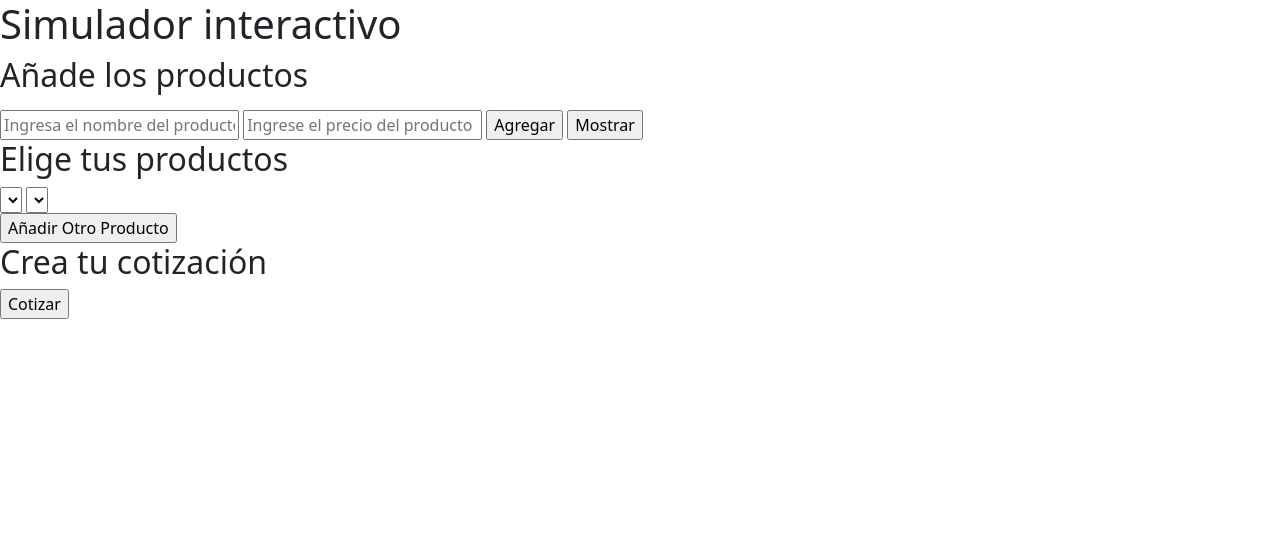
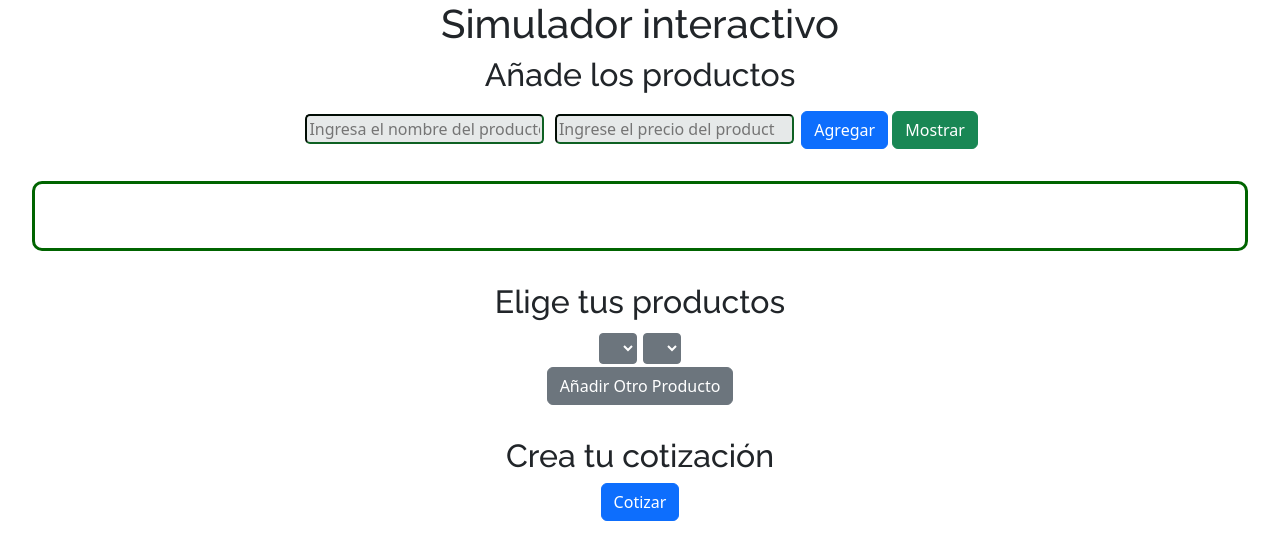
Before and after one commit to KevDev01/Javascript-desaf-os, a website: page index.html in a window 1280 px wide. Drawn offline with nearby package versions, Linux system fonts and the light colour scheme.

Commit message:
Incorporar evento

```diff
--- a/index.html
+++ b/index.html
@@ -5,6 +5,10 @@
     <meta charset="UTF-8">
     <meta http-equiv="X-UA-Compatible" content="IE=edge">
     <meta name="viewport" content="width=device-width, initial-scale=1.0">
+    <link rel="stylesheet" href="styles.css">
+    <style>
+        @import url('https://fonts.googleapis.com/css2?family=Raleway:ital,wght@0,100;0,200;0,300;0,400;0,500;0,600;0,700;0,800;0,900;1,100;1,200;1,300;1,400;1,500;1,600;1,700;1,800;1,900&display=swap');
+    </style>
     <!-- CSS only -->
     <link href="https://cdn.jsdelivr.net/npm/bootstrap@5.2.1/dist/css/bootstrap.min.css" rel="stylesheet"
         integrity="sha384-iYQeCzEYFbKjA/T2uDLTpkwGzCiq6soy8tYaI1GyVh/UjpbCx/TYkiZhlZB6+fzT" crossorigin="anonymous">
@@ -15,21 +19,30 @@
     <h1>Simulador interactivo</h1>
     <h2>Añade los productos</h2>
     <p id="Añade tus productos"></p>
-    <input type="text" id="nombre" placeholder="Ingresa el nombre del producto">
-    <input type="text" id="precio" placeholder="Ingrese el precio del producto">
-    <input type="button" id="btnAgregarProducto" value="Agregar" onclick="agregarProducto()"></input>
-    <input type="button" id="btnMostrarProductos" value="Mostrar" onclick="mostrarProductos()"></input>
-    <div id="resultado"></div>
-
+    <div class="añadeProd">
+        <input type="text" id="nombre" class="inputNombre" placeholder="Ingresa el nombre del producto">
+        <input type="number" id="precio" class="inputPrecio" placeholder="Ingrese el precio del producto">
+        <input type="button" id="btnAgregarProducto" value="Agregar" class="btn btn-primary"
+            onclick="agregarProducto()"></input>
+        <input type="button" id="btnMostrarProductos" value="Mostrar" class="btn btn-success"
+            onclick="mostrarProductos()"></input>
+        <div id="resultado" class="resultado"></div>
+    </div>
 
     <h2>Elige tus productos</h2>
-    <select id="eligeProducto"></select>
-    <select id="eligeCantidad"></select>
-    <div id="prueba"></div>
-    <input type="button" name="btnAñadir" id="btnAñadir" value="Añadir Otro Producto" onclick="añadirOtro()"></input>
+    <div class="drops">
+        <select id="eligeProducto" class="btn btn-secondary btn-sm dropdown-toggle" type="button"
+            data-bs-toggle="dropdown" aria-expanded="false"></select>
+        <select id="eligeCantidad" class="btn btn-secondary btn-sm dropdown-toggle" type="button"
+            data-bs-toggle="dropdown" aria-expanded="false"></select>
+        <div id="newDrops" class="newDrops"></div>
+    </div>
+    <input type="button" name="btnAñadir" id="btnAñadir" class="btn btn-secondary" value="Añadir Otro Producto"
+        onclick="añadirOtro()"></input>
 
     <h2>Crea tu cotización</h2>
-    <input type="button" name="btnCotizar" id="btnCotizar" value="Cotizar" onclick="cotizar()"></input>
+    <input type="button" name="btnCotizar" id="btnCotizar" value="Cotizar" class="btn btn-primary"
+        onclick="cotizar()"></input>
     <div id="cotizacion"></div>
 
     <!-- <table class="table">
@@ -60,7 +73,9 @@
         </tbody>
     </table> -->
 
-    <script src="https://cdn.jsdelivr.net/npm/bootstrap@5.2.1/dist/js/bootstrap.bundle.min.js" integrity="sha384-u1OknCvxWvY5kfmNBILK2hRnQC3Pr17a+RTT6rIHI7NnikvbZlHgTPOOmMi466C8" crossorigin="anonymous"></script>
+    <script src="https://cdn.jsdelivr.net/npm/bootstrap@5.2.1/dist/js/bootstrap.bundle.min.js"
+        integrity="sha384-u1OknCvxWvY5kfmNBILK2hRnQC3Pr17a+RTT6rIHI7NnikvbZlHgTPOOmMi466C8"
+        crossorigin="anonymous"></script>
     <script src="./index.js"></script>
 
 </body>
--- a/index.js
+++ b/index.js
@@ -52,33 +52,34 @@ function mostrarProductos() {
 
 }
 var iterator;
-iterator=1;
+iterator = 1;
 function añadirOtro() {
     var dupproducto;
     var dupcantidad;
-        window['dupproducto'+iterator] = document.createElement('select');
-        window['dupproducto'+iterator].id = 'productodup'+iterator;
-        window['dupcantidad'+iterator] = document.createElement('select');
-        window['dupcantidad'+iterator].id = 'cantidaddup'+iterator;
+    window['dupproducto' + iterator] = document.createElement('select');
+    window['dupproducto' + iterator].id = 'productodup' + iterator;
+    window['dupcantidad' + iterator] = document.createElement('select');
+    window['dupcantidad' + iterator].id = 'cantidaddup' + iterator;
 
     for (const opciones of arrayProductos) {
         var opt = opciones.nombre;
         var el = document.createElement("option");
         el.textContent = opt;
         el.value = opt;
-            window['dupproducto'+iterator].appendChild(el);
+        window['dupproducto' + iterator].appendChild(el);
     }
     for (const cant of arrayCantidad) {
         var cantidad = cant;
         var num = document.createElement("option");
         num.textContent = cantidad;
         num.value = cantidad;
-            window['dupcantidad'+iterator].appendChild(num);
+        window['dupcantidad' + iterator].appendChild(num);
     }
-        //add the element to the form
-        document.getElementById("prueba").appendChild(window['dupproducto'+iterator]);
-        document.getElementById("prueba").appendChild(window['dupcantidad'+iterator]);
+
+    document.getElementById("newDrops").appendChild(window['dupproducto' + iterator]);
+    document.getElementById("newDrops").appendChild(window['dupcantidad' + iterator]);
     iterator++;
+
 }
 
 function cotizar() {
@@ -96,16 +97,14 @@ function cotizar() {
         }
 
     }
-    var div = document.createElement ("div");
-    div.innerHTML = `
-    <p> ${outputProducto}   $${precio}   ${outputCantidad}</p>;
-    `
+    var div = document.createElement("div");
+    div.innerHTML = `<p> ${outputProducto}   $${precio}   ${outputCantidad}</p>;`
     cotizacion.append(div);
-    var subtotal2=0;
+    var subtotal2 = 0;
 
-    for (x=1;x<iterator;x++){
-    var ImpresionProd = document.getElementById('productodup'+x).value;
-    var ImpresionCant = document.getElementById('cantidaddup'+x).value;
+    for (x = 1; x < iterator; x++) {
+        var ImpresionProd = document.getElementById('productodup' + x).value;
+        var ImpresionCant = document.getElementById('cantidaddup' + x).value;
         var producto = arrayProductos[x];
 
         if (ImpresionProd === producto.nombre) {
@@ -115,19 +114,15 @@ function cotizar() {
         }
 
 
-    var div = document.createElement ("div");
-    div.innerHTML = `
-    <p> ${ImpresionProd}   $${precio1}   ${ImpresionCant}</p>;
-    `
+        var div = document.createElement("div");
+        div.innerHTML = `<p> ${ImpresionProd}   $${precio1}   ${ImpresionCant}</p>;`
         cotizacion.append(div);
     }
     var total = (subtotal1 + subtotal2) * 1.16;
-console.log("El total con IVA es: "+total);
-var div = document.createElement ("div");
+    console.log("El total con IVA es: " + total);
+    var div = document.createElement("div");
     div.innerHTML = `
     <p> El total con Iva es: $${total}</p>;
     `
     cotizacion.append(div);
-//console.log(subtotal1);
-   // console.log(subtotal2);
 }
--- a/styles.css
+++ b/styles.css
@@ -0,0 +1,45 @@
+
+
+.inputNombre, .inputPrecio {
+    margin: .2rem;
+    border-color: rgb(14, 97, 35);
+    background-color: rgb(230, 233, 233);
+    border-radius: 5px;
+}
+
+.btn.btn-secondary{
+    margin: 0.2rem;
+}
+
+h1, h2, h3, h4{
+    text-align: center;
+    font-family: 'Raleway', sans-serif;
+}
+.añadeProd{
+    text-align: center;
+}
+.drops{
+    display: flex;
+    justify-content: center;
+    flex-direction: row;
+    justify-content: center;
+    flex-wrap: wrap;
+
+
+}
+.resultado{
+    border-style: solid;
+    border-color: darkgreen;
+    border-radius: 10px;
+    padding: 2rem;
+    margin: 2rem;
+}
+#btnAñadir{
+    display: block;
+    margin: auto;
+    margin-bottom: 2rem;
+}
+#btnCotizar{
+    display: block;
+    margin: auto;
+}
```
Lines whose indentation alone changed are shown as unchanged.
